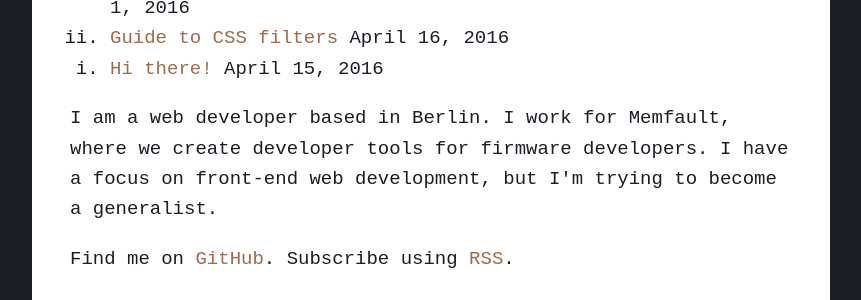
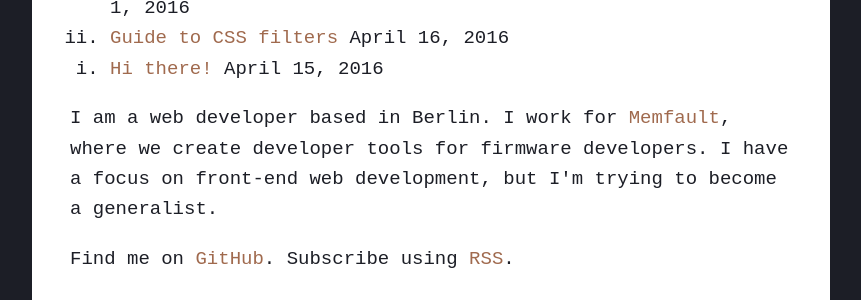
Before and after one commit to fnune/fnune.github.io, a Jekyll site: the page built from index.html, in a window 1280 px wide. Shown: the part 761-1061 px from the top of the page, without its empty margins (209-1070 px from the left). Built offline with Jekyll 4.4.1, drawn with Linux system fonts in a browser that asks for light colours; some web fonts are replaced; part of the change alters nothing that is shown.

```diff
--- a/_config.yml
+++ b/_config.yml
@@ -15,9 +15,9 @@ author:
   name: Fausto Núñez Alberro
   link: https://github.com/fnune
   description: >
-    I am a web developer based in Berlin. I work for Memfault, where we create
-    developer tools for firmware developers. I have a focus on front-end web
-    development, but I'm trying to become a generalist.
+    I am a web developer based in Berlin. I work for <a href="https://memfault.com">Memfault</a>,
+    where we create developer tools for firmware developers. I have a focus on
+    front-end web development, but I'm trying to become a generalist.
   email: fausto.nunez@mailbox.org
 baseurl: "" # the subpath of your site, e.g. /blog
 repository_url: "https://github.com/fnune/fnune.github.io"
```
